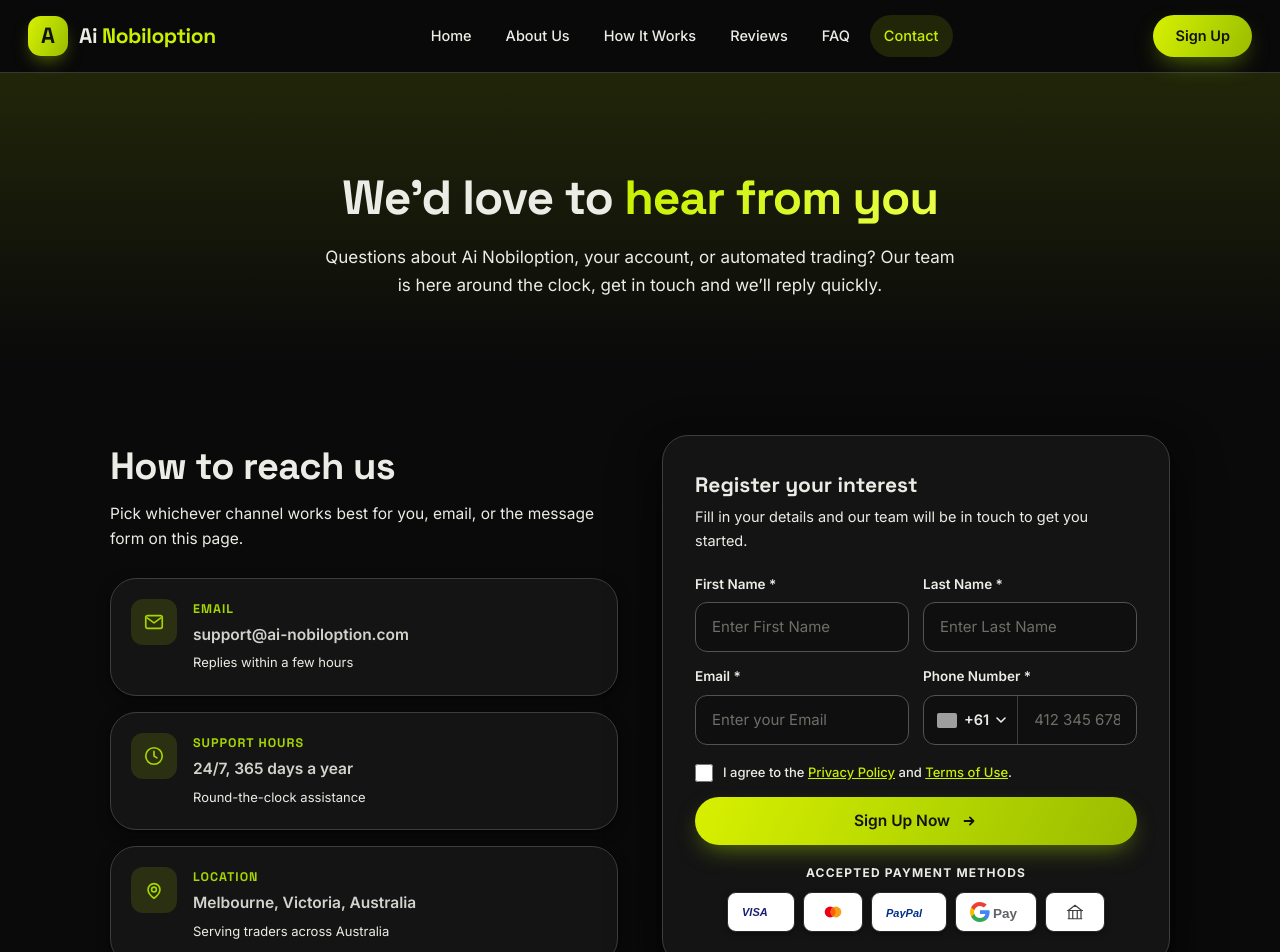
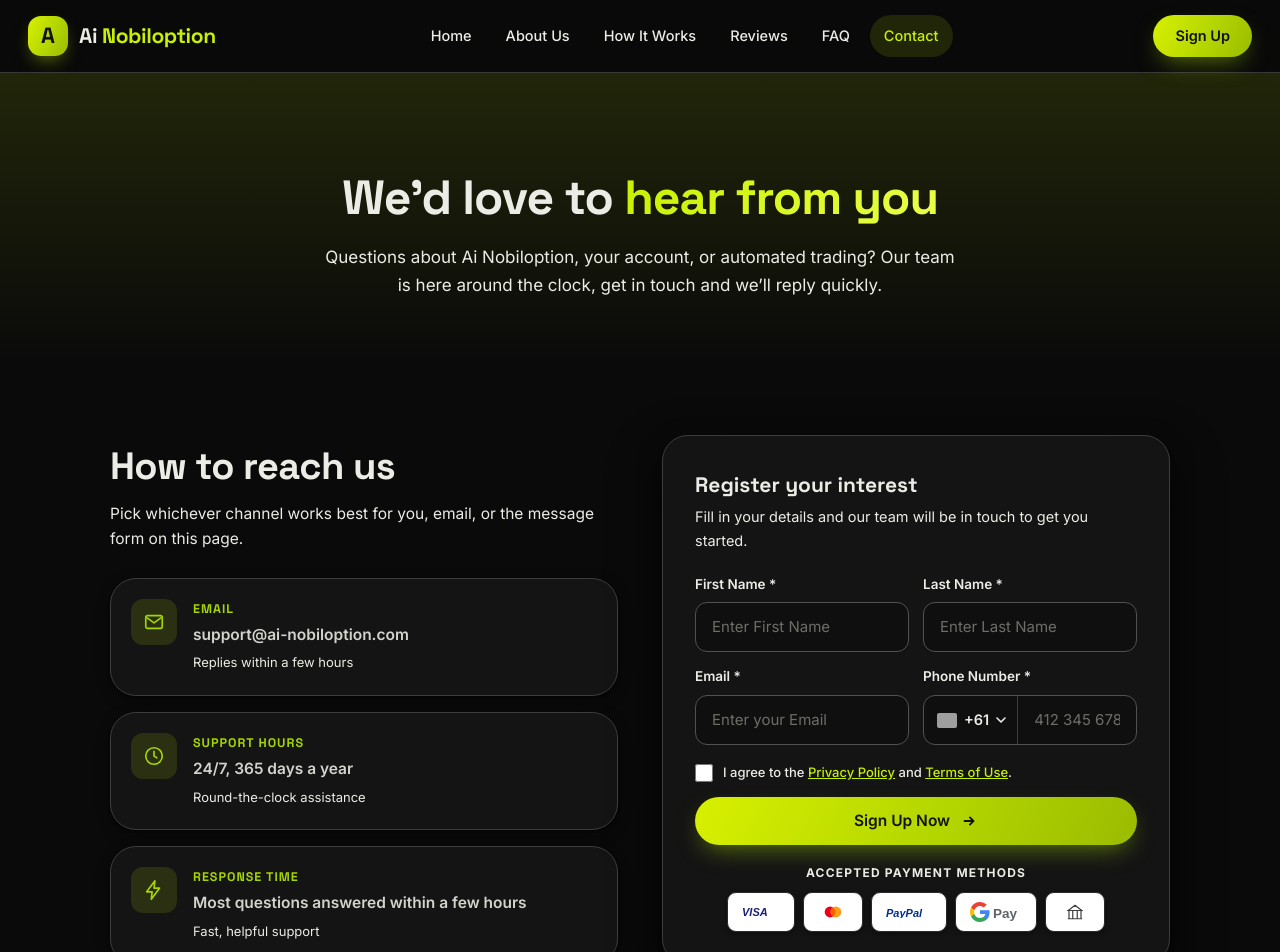
Before and after one commit to ZeeTech-Pvt-Ltd/Ai-Nobiloption, a Next.js app: page /contact in a window 1280 px wide. Shown: the top 952 px of the page. Built offline with nearby package versions, Linux system fonts and the light colour scheme; grey boxes are pictures that could not be loaded.

Commit message:
Remove the location card from the contact page

```diff
--- a/src/components/Contact.jsx
+++ b/src/components/Contact.jsx
@@ -7,7 +7,6 @@ import { Icon } from './icons.jsx'
 const info = [
   { icon: 'mail', title: 'Email', value: 'support@ai-nobiloption.com', hint: 'Replies within a few hours' },
   { icon: 'clock', title: 'Support Hours', value: '24/7, 365 days a year', hint: 'Round-the-clock assistance' },
-  { icon: 'pin', title: 'Location', value: 'Melbourne, Victoria, Australia', hint: 'Serving traders across Australia' },
   { icon: 'zap', title: 'Response Time', value: 'Most questions answered within a few hours', hint: 'Fast, helpful support' },
 ]
 
```
